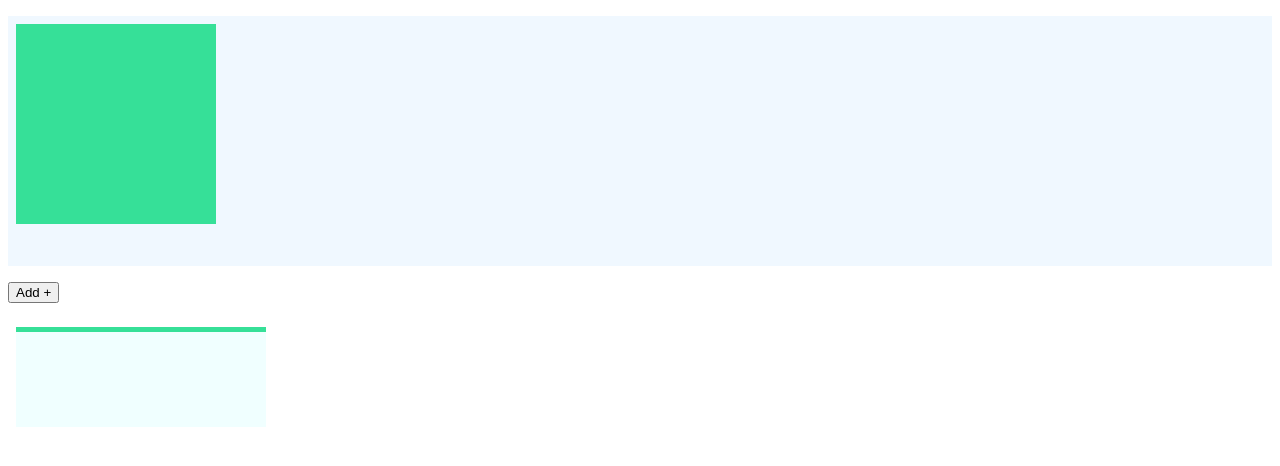
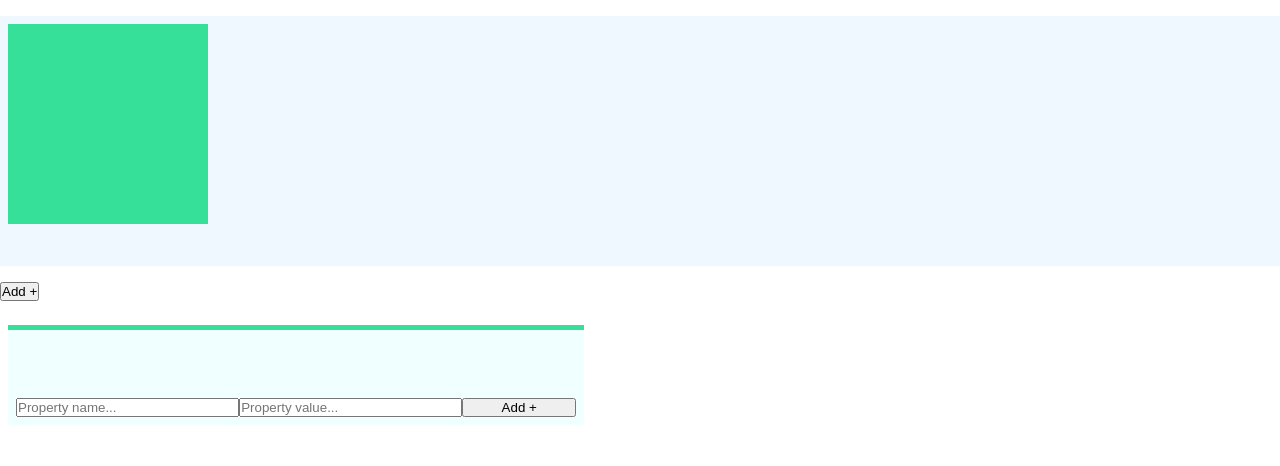
Before and after one commit to MeltedHyperion7/css-park, a plain HTML site: page index.html in a window 1280 px wide. Both pictures are taken after a click on the button "Add +". Drawn offline with Linux system fonts and the light colour scheme.

Commit message:
can set properties now

```diff
--- a/index.js
+++ b/index.js
@@ -1,7 +1,11 @@
 var nextTargetId = 0;
 const colorsList = ['#36E098', '#E0AB36', '#35C9E0', '#E08136', '#50838B'];
+const kebabToCamelCaseRe = /-(\w)/g;
 
-document.getElementById('add-target').addEventListener('click', (e) => {
+const properties = new Map();
+properties.set('accent-color', {})
+
+document.getElementById('add-target').addEventListener('click', () => {
     const park = document.getElementById('park');
     const newTarget = document.createElement('div');
     newTarget.id = `target-${nextTargetId}`;
@@ -19,6 +23,34 @@ document.getElementById('add-target').addEventListener('click', (e) => {
     colorHeader.style.backgroundColor = colorsList[nextTargetId % colorsList.length];
     newControl.appendChild(colorHeader);
 
+    const addPropertyContainer = document.createElement('div');
+    addPropertyContainer.classList.add('add-property-container');
+    const addPropertyRow = document.createElement('div');
+    addPropertyRow.classList.add('add-property-row');
+    const addPropertyName = document.createElement('input');
+    addPropertyName.setAttribute('type', 'text');
+    addPropertyName.setAttribute('placeholder', 'Property name...');
+    addPropertyName.classList.add('add-property-name');
+    const addPropertyValue = document.createElement('input');
+    addPropertyValue.setAttribute('type', 'text');
+    addPropertyValue.setAttribute('placeholder', 'Property value...');
+    addPropertyValue.classList.add('add-property-value');
+    const addPropertyButton = document.createElement('button');
+    addPropertyButton.innerText = "Add +";
+    addPropertyButton.classList.add('add-property-button');
+    addPropertyButton.addEventListener('click', () => {
+        const propertyName = addPropertyName.value;
+        const propertyValue = addPropertyValue.value;
+
+        newTarget.style.setProperty(propertyName, propertyValue);
+    });
+
+    addPropertyRow.appendChild(addPropertyName);
+    addPropertyRow.appendChild(addPropertyValue);
+    addPropertyRow.appendChild(addPropertyButton);
+    addPropertyContainer.appendChild(addPropertyRow);
+    newControl.appendChild(addPropertyContainer);
+
     controls.appendChild(newControl);
 
     nextTargetId++;
--- a/style.css
+++ b/style.css
@@ -1,3 +1,9 @@
+* {
+    box-sizing: border-box;
+    margin: 0;
+    padding: 0;
+}
+
 #park {
     min-height: 250px;
     display: flex;
@@ -21,12 +27,38 @@
     flex-direction: column;
     min-height: 100px;
     background-color:azure;
-    width: 250px;
+    width: 45vw;
 }
 
 .color-header {
     height: 5px;
     align-self: stretch;
+}
+
+.add-property-container {
+    display: flex;
+    flex-direction: column;
+    justify-content: flex-end;
+    height: 100%;
+    padding: 8px;
+}
+
+.add-property-row {
+    display: flex;
+    justify-content: space-between;
+    flex-wrap: wrap;
+}
+
+.add-property-button {
+    flex: 1;
+}
+
+.add-property-name {
+    flex: 2;
+}
+
+.add-property-value {
+    flex: 2;
 }
 
 .base-target {
```
